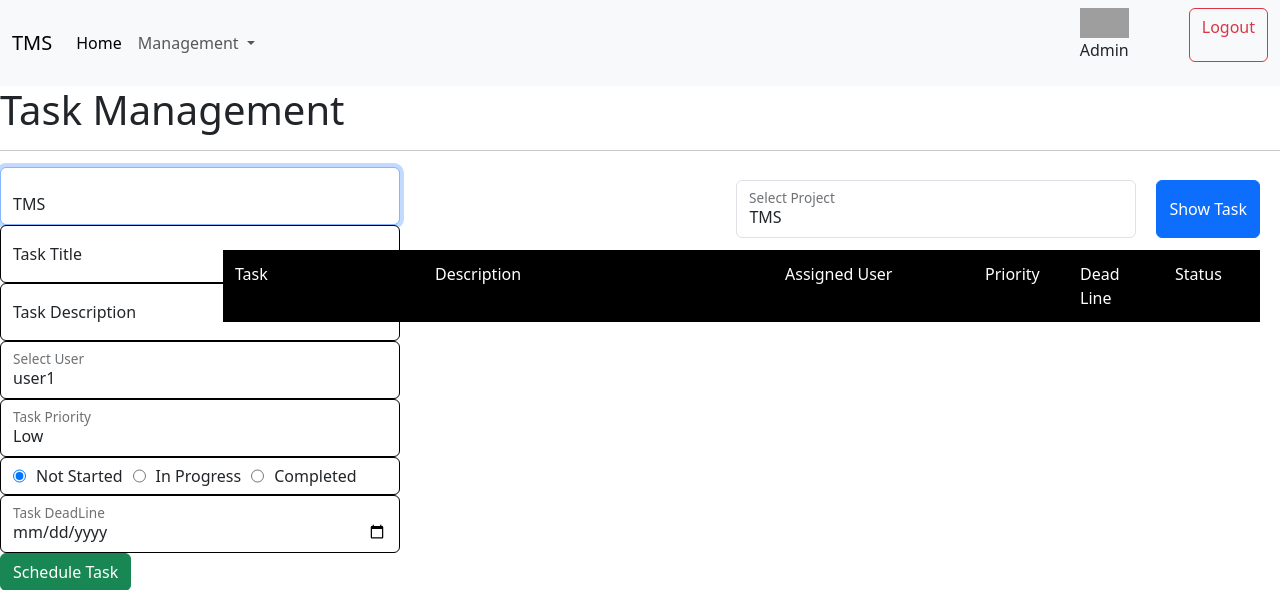
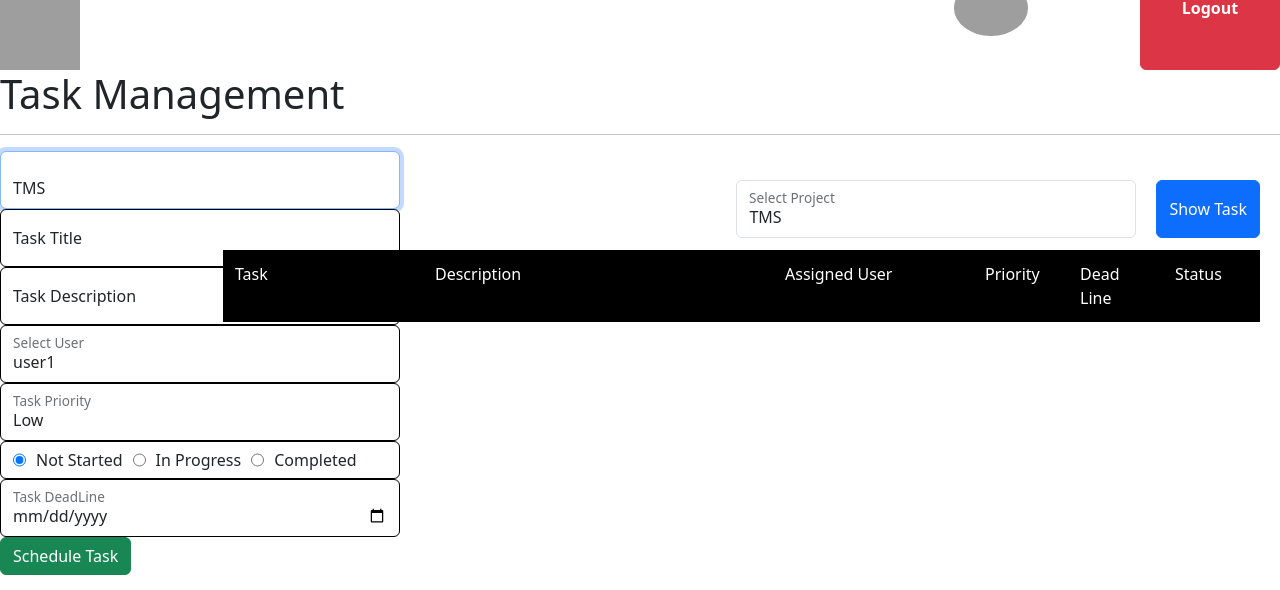
Before and after one commit to althaf-hussain46/Task_Management_System, a PHP site: page /taskmanagementsystem/Admin/taskForm.php in a window 1280 px wide. Shown: the top 590 px of the page. Run offline with PHP 8.4, Linux system fonts and the light colour scheme; grey boxes are pictures that could not be loaded.

Commit message:
Fixed:Removed old navbar and created new navbar

```diff
--- a/Includes/adminNavbar.php
+++ b/Includes/adminNavbar.php
@@ -1,57 +1,60 @@
+<style>
+#navbar-header {
+
+    color: white;
+    margin-top: -10px;
+    display: flex;
+    width: 100%;
+    height: 80px;
+    /* border: 1px solid white; */
+}
+
+#title-label {
+    display: flex;
+    width: 160%;
+    margin-top: -10px
+        /* border: 1px solid red; */
+}
+
+#admin-image {
+
+    width: 40%;
+    border-radius: 50%;
+    display: flex;
+    flex-direction: column;
+    margin-top: -10px;
+    /* border: 1px solid black; */
+
+}
+
+#logout-btn-div {
+
+    width: 20%;
+    /* border: 1px solid yellow; */
+    display: flex;
+    justify-content: end;
+
+}
+</style>
+
 <?php
 include_once("../Config/config.php");
 include_once(DIR_URL . "/Includes/header.php");
 
 ?>
 
-<nav class="navbar navbar-expand-lg bg-body-tertiary">
-    <div class="container-fluid">
-        <a class="navbar-brand" href="#">TMS</a>
-        <button class="navbar-toggler" type="button" data-bs-toggle="collapse" data-bs-target="#navbarSupportedContent"
-            aria-controls="navbarSupportedContent" aria-expanded="false" aria-label="Toggle navigation">
-            <span class="navbar-toggler-icon"></span>
-        </button>
-        <div class="collapse navbar-collapse" id="navbarSupportedContent">
-            <ul class="navbar-nav me-auto mb-2 mb-lg-0">
-                <li class="nav-item">
-                    <a class="nav-link active" aria-current="page" href="#">Home</a>
-                </li>
-
-                <li class="nav-item dropdown">
-                    <a class="nav-link dropdown-toggle" href="#" role="button" data-bs-toggle="dropdown"
-                        aria-expanded="false">
-                        Management
-                    </a>
-                    <ul class="dropdown-menu">
-                        <li><a class="dropdown-item"
-                                href="<?php echo BASE_URL . "/Admin/projectForm.php"; ?>">Project</a>
-                        </li>
-                        <li><a class="dropdown-item" href="<?php echo BASE_URL . "/Admin/projectList.php"; ?>">Project
-                                List
-                            </a>
-                        </li>
-                        <li><a class="dropdown-item" href="<?php echo BASE_URL . "/Admin/taskForm.php"; ?>">Task</a>
-                        </li>
-                        <li>
-                            <hr class=" dropdown-divider">
-                        </li>
-                        <li><a class="dropdown-item" href="#">Dead Line Tracking</a></li>
-                    </ul>
-                </li>
-
-            </ul>
-            <form style="display:flex; gap:60px;">
-                <label for="" style="display:flex;flex-direction:column">
-                    <img style="height:30px;float:left" src=" <?php echo BASE_URL . "/Images/admin_image.jpeg"; ?>"
-                        alt="">
-                    Admin
-                </label>
-
-                <a href="<?php echo BASE_URL . "/logout.php"; ?>" class="btn btn-outline-danger">Logout</a>
-            </form>
-        </div>
+<div id="navbar-header">
+    <div id="title-label">
+        <img style="width:80px;" src=" <?php echo BASE_URL."../Images/task_logo.png";?>" alt="">
+        <h1>Task Management System</h1>
     </div>
-</nav>
+    <div><img src="<?php echo BASE_URL . "../Images/admin_image.jpeg"  ?>" id="admin-image" alt="">
+        <span style="    font-weight: bolder;"> Admin</span>
+    </div>
+    <div id="logout-btn-div" style=""><a href="<?php echo BASE_URL . "../logout.php" ?>" class="btn btn-danger"
+            style="width:140px;font-weight:bolder;margin-top:-1px">Logout</a>
+    </div>
+</div>
 
 
 
```
